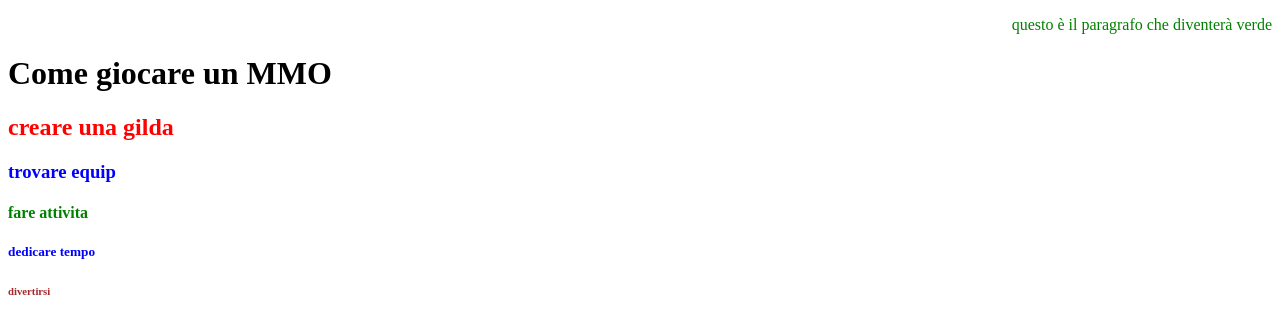
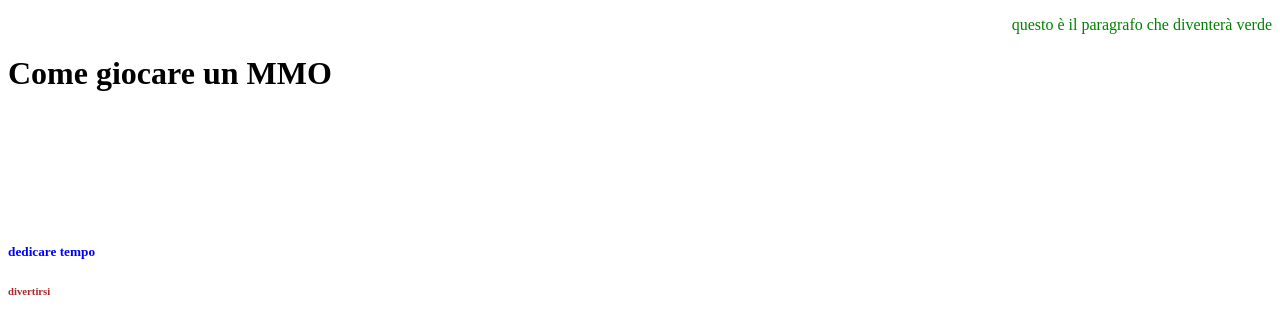
Before and after one commit to GiovanniTammaro9/css-sett-1, a plain HTML site: page index.html in a window 1280 px wide. Drawn offline with Linux system fonts and the light colour scheme.

Commit message:
aggiunta assegnazione multipla

```diff
--- a/style.css
+++ b/style.css
@@ -31,3 +31,8 @@ h6{
 #titolo{
     color: blue;
 }
+
+h2,h3,h4{
+    text-align: center;
+    color: white;
+}
```
